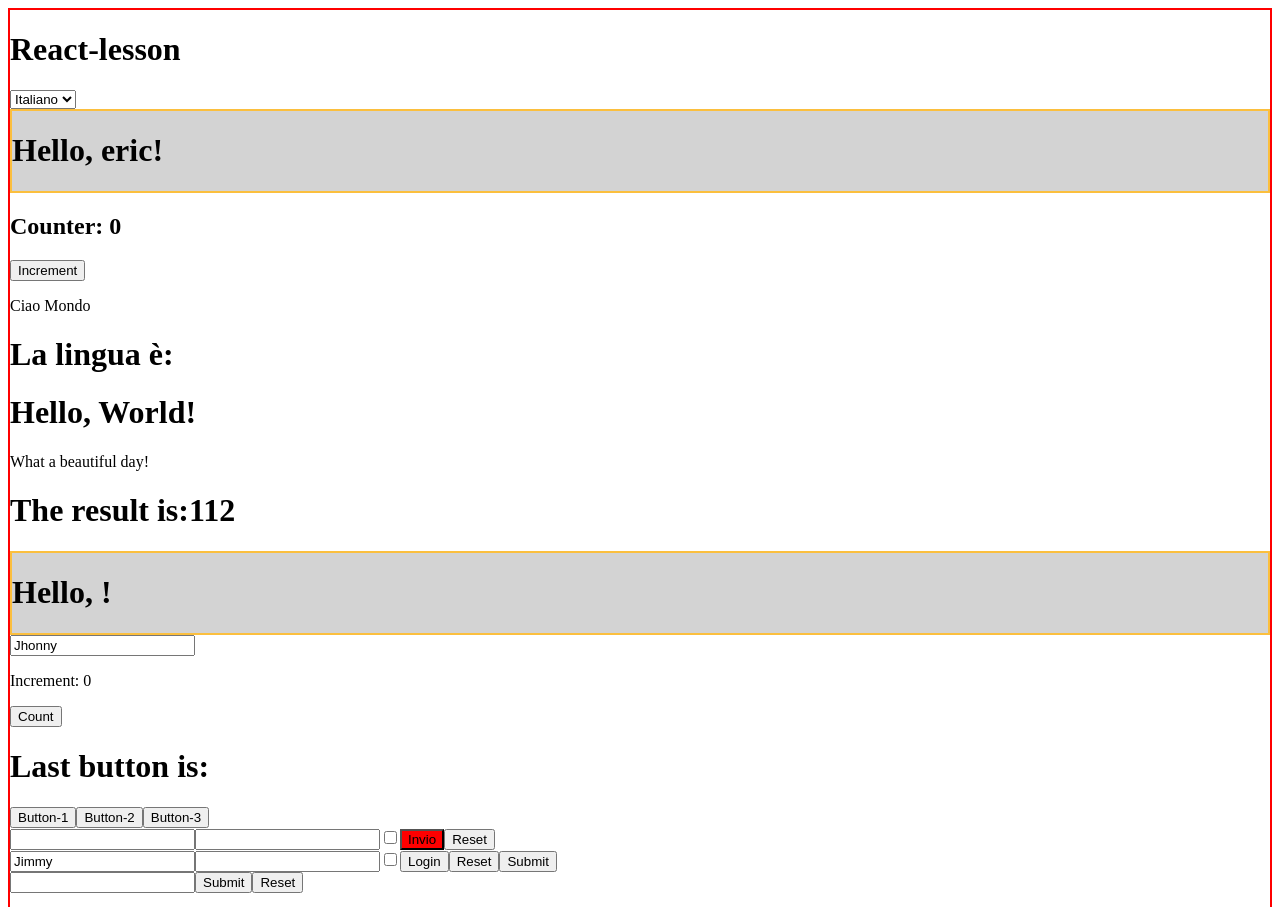
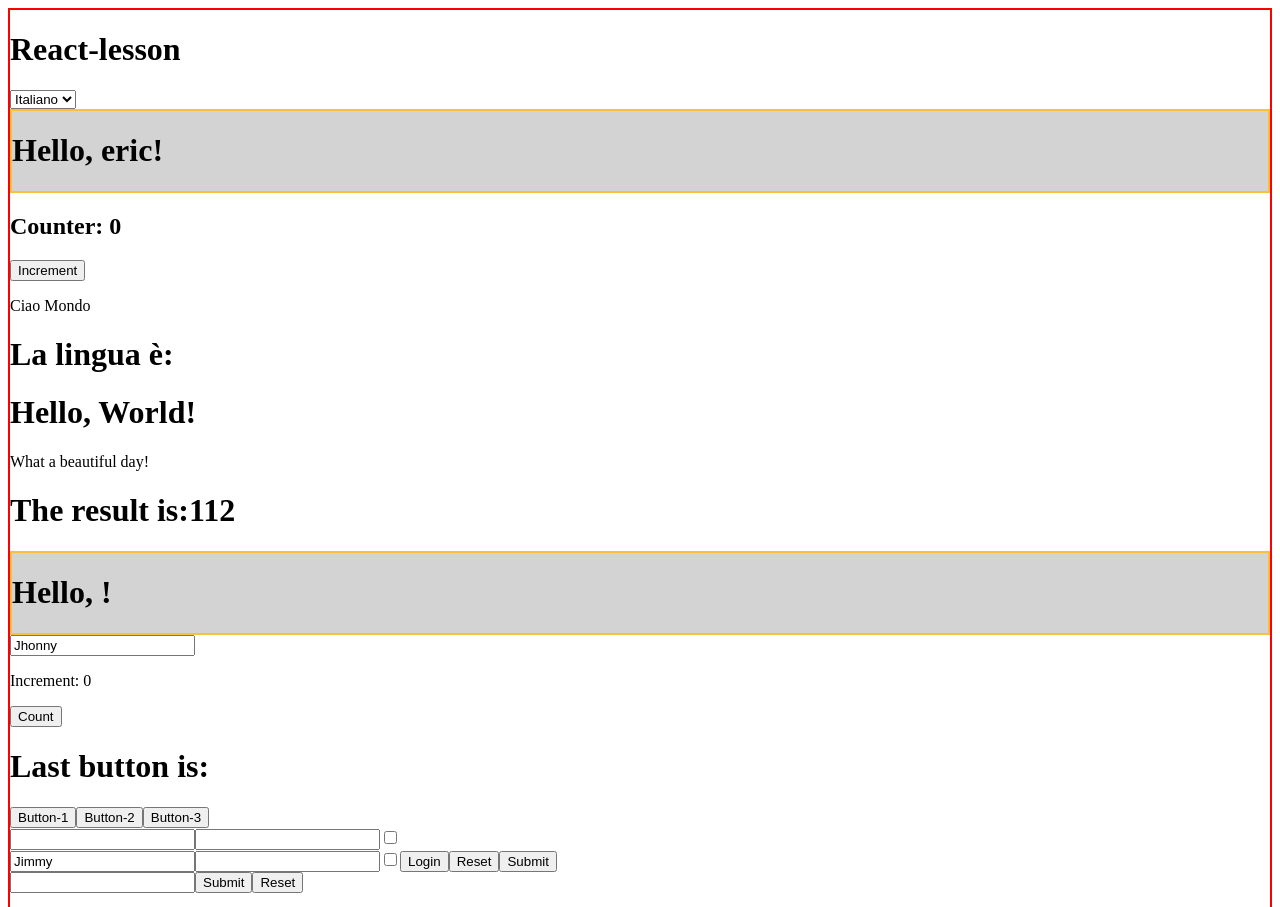
Before and after one commit to Enriko35/React-exercises, a React (Create React App) app: page / in a window 1280 px wide. Shown: the top 907 px of the page. Built offline with nearby package versions, Linux system fonts and the light colour scheme.

Commit message:
useState-02

```diff
--- a/src/App.js
+++ b/src/App.js
@@ -3,7 +3,7 @@ import ClickCounter from "./ClickCounter";
 import { ClickTracker } from "./ClickTracker";
 import Hello from "./Hello";
 import { InteractiveWelcome } from "./InteractiveWelcome";
-import { Login } from "./Login";
+import  Login  from "./Login";
 import { TodoList } from "./TodoList";
 import { UncontrolledLogin } from "./UncontrolledLogin";
 import { Container } from "./Container";
--- a/src/Login.js
+++ b/src/Login.js
@@ -1,71 +1,41 @@
-import React from "react";
+import React, { useState } from "react";
 
-export class Login extends React.Component {
-  state = {
+const Login = () => {
+  const [data, setData] = useState({
     username: "",
     password: "",
     remember: false,
-  };
+  });
 
-  handleInputChange = (event) => {
-    const value = event.target.value;
-    const name = event.target.name;
-    const type = event.target.type;
-    const checked = event.target.checked;
+  function handleInputChange(event) {
+    const { name, type, value, checked } = event.target;
 
-    this.setState({
+    setData({
       [name]: type === "checkbox" ? checked : value,
     });
-  };
+  }
 
-  handleLogin = () => {
-    this.setState({
-      username: "eric",
-      password: "world33",
-      remember: true,
-    });
-  };
+  return (
+    <form>
+      <input
+        onChange={handleInputChange}
+        value={data.username}
+        name="username"
+      />
+      <input
+        onChange={handleInputChange}
+        type="password"
+        value={data.password}
+        name="password"
+      />
+      <input
+        onChange={handleInputChange}
+        checked={data.remember}
+        type="checkbox"
+        name="remember"
+      />
+    </form>
+  );
+};
 
-  handleResetState = () => {
-    this.setState({
-      username: "",
-      password: "",
-      remember: false,
-    });
-  };
-
-  render() {
-    return (
-      <div>
-        <div>
-          <input
-            name="username"
-            value={this.state.username}
-            onChange={this.handleInputChange}
-          />
-          <input
-            name="password"
-            type="password"
-            value={this.state.password}
-            onChange={this.handleInputChange}
-          />
-          <input
-            name="remember"
-            type="checkbox"
-            checked={this.state.remember}
-            onChange={this.handleInputChange}
-          />
-          <button
-            style={{
-              backgroundColor: this.state.password.length < 8 ? "red" : "green",
-            }}
-            onClick={this.handleLogin}
-          >
-            Invio
-          </button>
-          <button onClick={this.handleResetState}>Reset</button>
-        </div>
-      </div>
-    );
-  }
-}
+export default Login;
```
